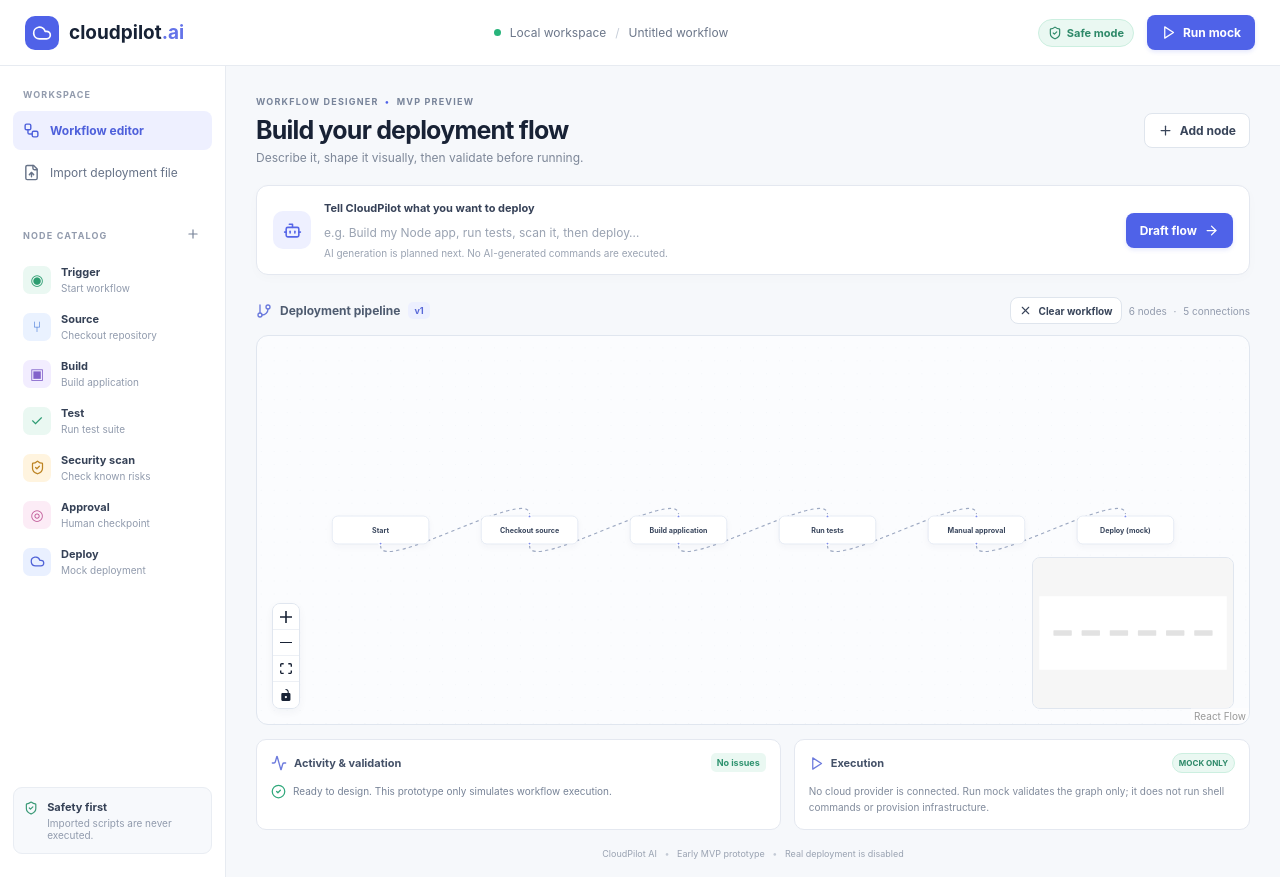
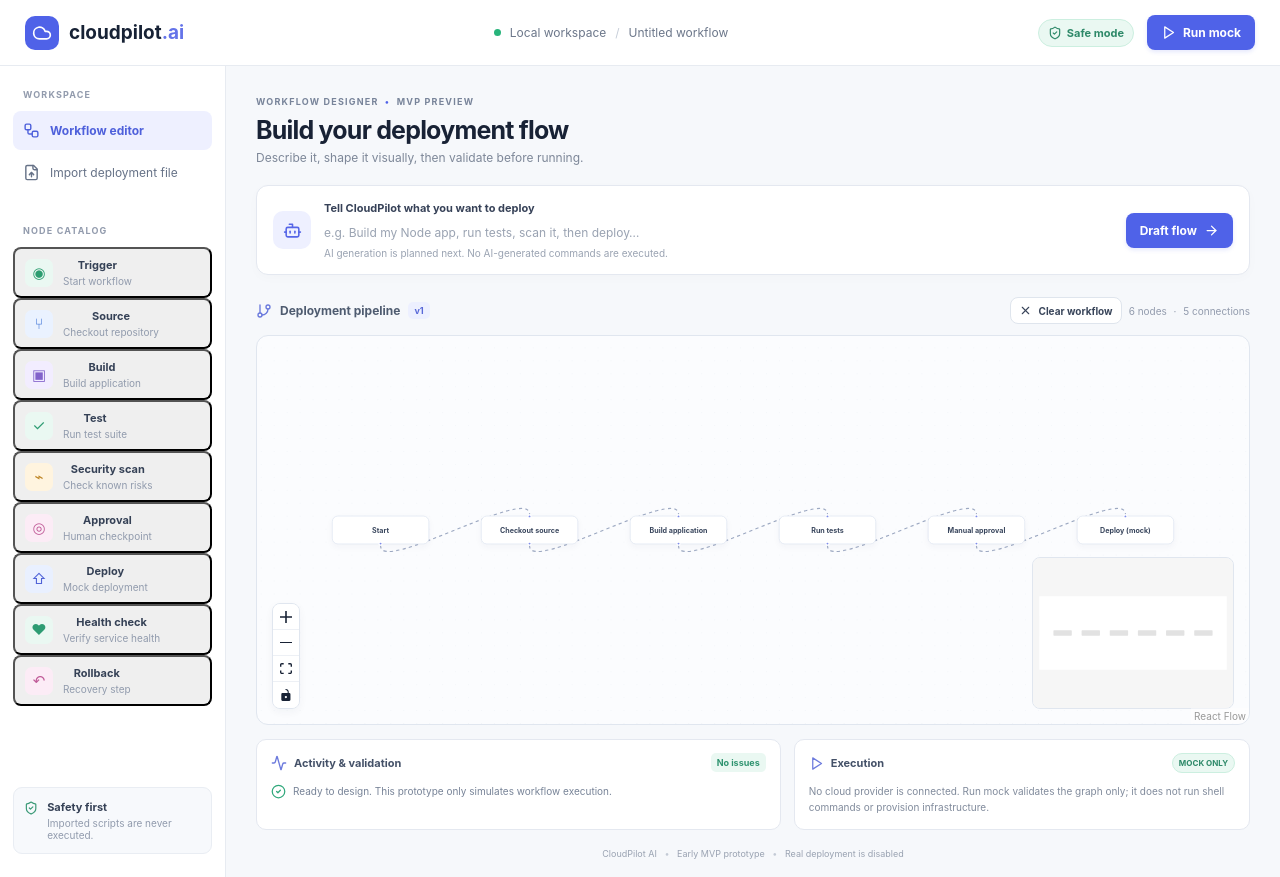
Before and after one commit to LChathuranga/cloudpilot-ai, a React (Vite) app in the folder apps/web/: page / in a window 1280 px wide. Built offline with nearby package versions, Linux system fonts and the light colour scheme.

Commit message:
Make node catalog add workflow nodes

```diff
--- a/apps/web/src/App.tsx
+++ b/apps/web/src/App.tsx
@@ -20,7 +20,6 @@ import {
   FileUp,
   GitBranch,
   Play,
-  Plus,
   ShieldCheck,
   Trash2,
   Workflow,
@@ -64,6 +63,18 @@ const kindIcon: Record<WorkflowNodeType, string> = {
   rollback: "↶",
 };
 
+const nodeCatalog: { kind: WorkflowNodeType; label: string; description: string; icon: string; iconClass: string }[] = [
+  { kind: "trigger", label: "Trigger", description: "Start workflow", icon: "◉", iconClass: "trigger-icon" },
+  { kind: "source", label: "Source", description: "Checkout repository", icon: "⑂", iconClass: "source-icon" },
+  { kind: "build", label: "Build", description: "Build application", icon: "▣", iconClass: "build-icon" },
+  { kind: "test", label: "Test", description: "Run test suite", icon: "✓", iconClass: "test-icon" },
+  { kind: "security-scan", label: "Security scan", description: "Check known risks", icon: "⌁", iconClass: "scan-icon" },
+  { kind: "approval", label: "Approval", description: "Human checkpoint", icon: "◎", iconClass: "approval-icon" },
+  { kind: "deploy", label: "Deploy", description: "Mock deployment", icon: "⇧", iconClass: "deploy-icon" },
+  { kind: "health-check", label: "Health check", description: "Verify service health", icon: "♥", iconClass: "test-icon" },
+  { kind: "rollback", label: "Rollback", description: "Recovery step", icon: "↶", iconClass: "approval-icon" },
+];
+
 function inferNodeType(line: string): WorkflowNodeType | null {
   const command = line.trim().toLowerCase();
   if (!command || command.startsWith("rem ") || command.startsWith("::")) return null;
@@ -103,14 +114,22 @@ export default function App() {
     setEdges((current) => addEdge({ ...connection, animated: true }, current));
   }, [setEdges]);
 
-  function createNode() {
-    const id = `approval-${Date.now()}`;
+  function createNode(kind: WorkflowNodeType) {
+    const definition = nodeCatalog.find((item) => item.kind === kind);
+    if (!definition) return;
+    const id = `node-${kind}-${Date.now()}`;
     setNodes((current) => [...current, {
       id,
-      position: { x: 420, y: 330 + current.length * 24 },
-      data: { label: "Review step", kind: "approval" as WorkflowNodeType, description: "Configure this workflow step" },
+      position: { x: 260 + (current.length % 3) * 190, y: 300 + Math.floor(current.length / 3) * 90 },
+      data: {
+        label: definition.label,
+        kind: definition.kind,
+        description: definition.kind === "deploy"
+          ? "Simulate deployment; no cloud changes"
+          : definition.description,
+      },
     }]);
-    setNotice("Added a review node. Connect it to the workflow and configure it.");
+    setNotice(`Added ${definition.label}. Connect it to the workflow and configure it.`);
   }
 
   function deleteNode(nodeId: string) {
@@ -221,21 +240,14 @@ export default function App() {
           <button className="nav-item active"><Workflow size={17} /> Workflow editor</button>
           <button className="nav-item" onClick={() => fileInput.current?.click()}><FileUp size={17} /> Import deployment file</button>
           <input ref={fileInput} type="file" accept=".bat,.cmd,.ps1,.sh,.yml,.yaml" hidden onChange={(event) => { void importScript(event.target.files?.[0]); event.currentTarget.value = ""; }} />
-          <div className="sidebar-label node-label">NODE CATALOG <button className="icon-button" onClick={createNode} title="Add a review node"><Plus size={14} /></button></div>
-          <div className="catalog-item"><span className="catalog-icon trigger-icon">◉</span><span><b>Trigger</b><small>Start workflow</small></span></div>
-          <div className="catalog-item"><span className="catalog-icon source-icon">⑂</span><span><b>Source</b><small>Checkout repository</small></span></div>
-          <div className="catalog-item"><span className="catalog-icon build-icon">▣</span><span><b>Build</b><small>Build application</small></span></div>
-          <div className="catalog-item"><span className="catalog-icon test-icon">✓</span><span><b>Test</b><small>Run test suite</small></span></div>
-          <div className="catalog-item"><span className="catalog-icon scan-icon"><ShieldCheck size={15} /></span><span><b>Security scan</b><small>Check known risks</small></span></div>
-          <div className="catalog-item"><span className="catalog-icon approval-icon">◎</span><span><b>Approval</b><small>Human checkpoint</small></span></div>
-          <div className="catalog-item"><span className="catalog-icon deploy-icon"><Cloud size={15} /></span><span><b>Deploy</b><small>Mock deployment</small></span></div>
+          <div className="sidebar-label node-label">NODE CATALOG</div>
+          {nodeCatalog.map((item) => <button key={item.kind} type="button" className="catalog-item" onClick={() => createNode(item.kind)} title={`Add ${item.label} node to the canvas`}><span className={`catalog-icon ${item.iconClass}`}>{item.icon}</span><span><b>{item.label}</b><small>{item.description}</small></span></button>)}
           <div className="sidebar-bottom"><ShieldCheck size={16} /><span><b>Safety first</b><small>Imported scripts are never executed.</small></span></div>
         </aside>
 
         <section className="main-panel">
           <div className="page-heading">
             <div><div className="eyebrow">WORKFLOW DESIGNER <span>•</span> MVP PREVIEW</div><h1>Build your deployment flow</h1><p>Describe it, shape it visually, then validate before running.</p></div>
-            <button className="button button-secondary" onClick={createNode}><Plus size={15} /> Add node</button>
           </div>
 
           <form className="prompt-panel" onSubmit={(event) => { event.preventDefault(); applyPrompt(); }}>
```
